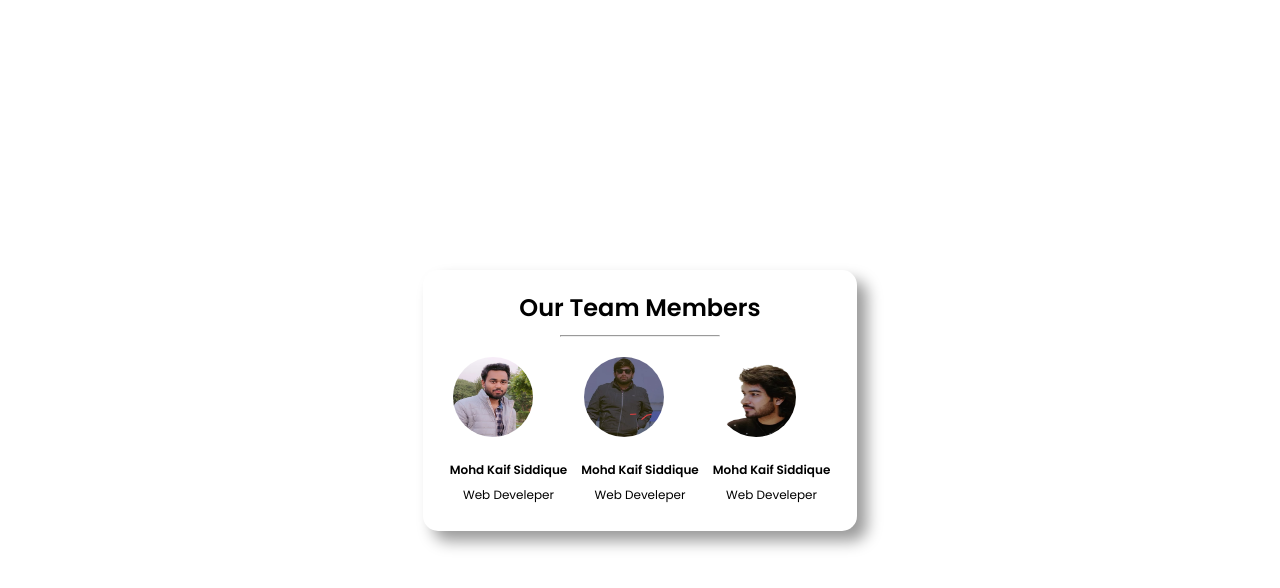
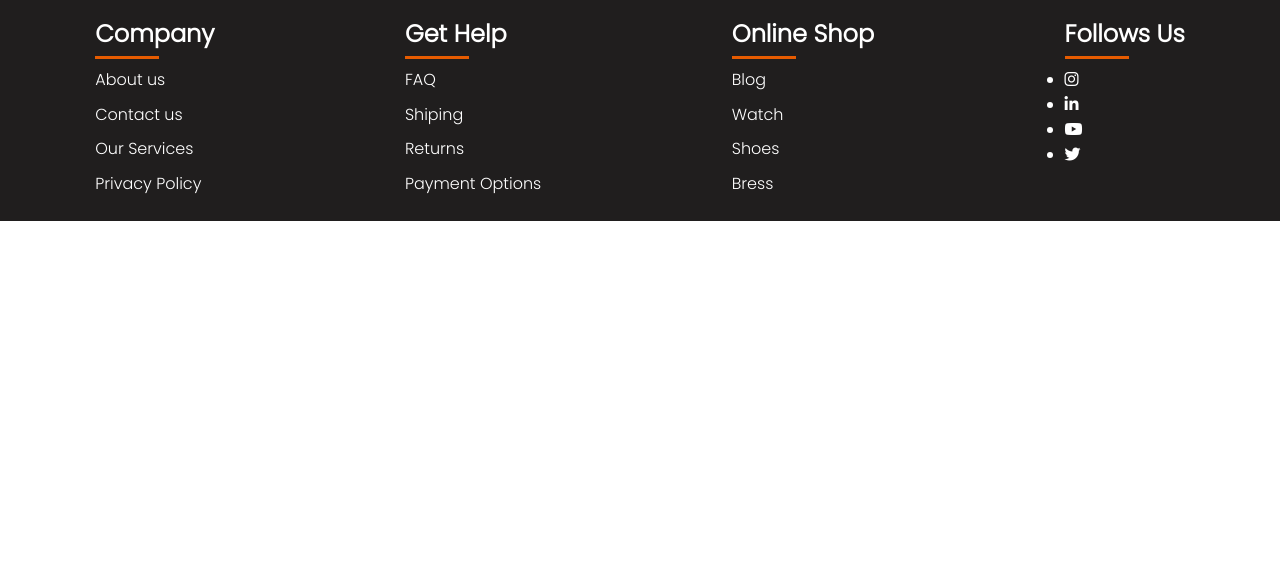
Before and after one commit to kaif21-cmd/DEVELOPING-CONTENT, a plain HTML site: page index.html in a window 1280 px wide. Drawn offline with Linux system fonts and the light colour scheme.

Commit message:
Add files via upload

```diff
--- a/index.html
+++ b/index.html
@@ -1,34 +1,52 @@
 <!DOCTYPE html>
 <html lang="en">
+
 <head>
     <meta charset="UTF-8">
     <meta http-equiv="X-UA-Compatible" content="IE=edge">
     <meta name="viewport" content="width=device-width, initial-scale=1.0">
-    <title>Team page</title>
+    <title>Footer</title>
+    <link rel="stylesheet" href="https://cdnjs.cloudflare.com/ajax/libs/font-awesome/6.2.1/css/all.min.css"
+        integrity="sha512-MV7K8+y+gLIBoVD59lQIYicR65iaqukzvf/nwasF0nqhPay5w/9lJmVM2hMDcnK1OnMGCdVK+iQrJ7lzPJQd1w=="
+        crossorigin="anonymous" referrerpolicy="no-referrer" />
     <link rel="stylesheet" href="style.css">
 </head>
+
 <body>
-    <div class="main-container"> <!--make main container-->
-        <h2>Our Team Members </h2>
-        <hr>
-        <div class="members"> <!--inside main container make members conatiner where all members is to placed-->
-            <div class="team-members"> <!--write the code for each members-->
-               <img src="kaife.jpeg">
-               <h4>Mohd Kaif Siddique</h4>
-               <p> Web Develeper</p>
-            </div>
-            <div class="team-members"> <!--write the code for 2 members-->
-                <img src="shahan.jpeg">
-                <h4>Mohd Kaif Siddique</h4>
-                <p> Web Develeper</p>
-             </div>
-             <div class="team-members"> <!--write the code for 3 members-->
-                <img src="srk.png">
-                <h4>Mohd Kaif Siddique</h4>
-                <p> Web Develeper</p>
-             </div>
+    <div class="footer-section">
+        <div class="footer-items">
+            <h2>Company</h2>
+            <p> <a href="#">About us</a></p>
+            <p> <a href="#">Contact us</a></p>
+            <p> <a href="#">Our Services </a></p>
+            <p> <a href="#">Privacy Policy</a></p>
         </div>
+        <div class="footer-items">
+            <h2>Get Help</h2>
+            <p> <a href="#">FAQ</a></p>
+            <p> <a href="#">Shiping</a></p>
+            <p> <a href="#">Returns</a></p>
+            <p> <a href="#">Payment Options</a></p>
+        </div>
+        <div class="footer-items">
+            <h2>Online Shop</h2>
+            <p> <a href="#">Blog</a></p>
+            <p> <a href="#">Watch</a></p>
+            <p> <a href="#">Shoes</a></p>
+            <p> <a href="#">Bress</a></p>
+        </div>
+        <div class="footer-items">
+            <h2>Follows Us</h2>
+            <ul>
+                <li> <i class="fa-brands fa-instagram"></i></li>
+                <li> <i class="fa-brands fa-linkedin-in"></i></li>
+                <li> <i class="fa-brands fa-youtube"></i></li>
+                <li> <i class="fa-brands fa-twitter"></i></li>
+            </ul>
+        </div>
+
     </div>
-    <!--Design by Kaif Shaikh Siddique Jamia Hamdard-->
+    <!---CODE FOR FOOTER DESIGINED BY KAIF SHAIKH SIDDIQUE JAMIA HAMDARD-->
 </body>
+
 </html>
--- a/style.css
+++ b/style.css
@@ -1,56 +1,77 @@
-@import url('https://fonts.googleapis.com/css2?family=Noto+Sans:wght@700&family=Poppins:wght@400;500;600&display=swap');
-* {
+@import url('https://fonts.googleapis.com/css2?family=Poppins:wght@300&display=swap');
+*{
     margin:0;
     padding:0;
-    box-sizing:border-box;
-    font-family:"poppins",sans-serif;
+    box-sizing: border-box;
+    font-family: 'Poppins',sans-serif;
 }
-body{
-    display:flex;
-    justify-content: center;
-    align-items: center;
+.footer-section{
     width:100%;
-    height:100vh;
-    background-color: linear-gradient(#d66f1b 0%, #ec2eef 100%);
+    display: flex;
+    color:white;
+    justify-content:space-around;
+    flex-wrap:wrap;
+    padding:1rem 0;
+    background-color: rgb(32,30,30);
 
 }
-.main-container{
-    background-color: #fff;
-    border-radius:15px;
-    margin: 1rem;
-    padding:20px;
-    box-shadow:10px 10px 15px rgba(0,0,0,0.4)
+.footer-section h2{
+    margin-bottom: 1rem;
+    position:relative;
 }
-h2{
-    text-align:center;
-
+.footer-section h2::after{ /*for brown line*/
+    content: '';
+    width:4rem;
+    height: .2rem;
+    background:#e65b00;
+    position:absolute;
+    top:2.5rem;
+    left:0;
 }
-hr{
-    width:10rem;
-    margin:10px auto;
+.footer-section p{
+    transition: all.2s linear;
+    margin-bottom: .6em;
 }
-.members{
-    display:flex;
-    justify-content: center;
-    flex-wrap;
-}
-.team-member{
-    margin:8px;
-    transition:all .3s ease;
+a {
+    color:white;
+    text-decoration:none;
     cursor:pointer;
 }
-.team-member:hover {
- transform:scale(1.1)
+.footer-section p:hover{
+    transition:all.2s linear; /*for Hover Effect*/
+    transform:translateX(4px)
 }
-img{
-    width:80px;
-    height:80px;
-    border-radius:50%;
-    margin:10px;
+.footer-section a:hover{
+    color:#f46d13;
 }
-h4,
-p {
-    text-align: center;
-    font-size: 12px;
-    margin: 7px;
+.footer-item {
+    margin: 1rem;
 }
+
+.footer-item ul {
+    display: flex;
+    justify-content:space-around;
+    list-style:none;
+}
+.footer-item li{
+    margin-right:1rem;
+}
+.social ul li {
+    font-size: 1.2rem;
+    cursor: pointer;
+    transition: all .2s linear;
+}
+
+.social ul li:hover{
+    color:#e65b00;
+    transform:scale(1.1);
+    transition: all .2s linear;
+}
+@media screen and (max-width: 320px) {
+    .footer-section {
+        flex-direction: column;
+        justify-content: flex-start;
+        padding-left: 2rem;
+    }
+}
+ /*CODE FOR FOOTER DESIGINED BY KAIF SHAIKH SIDDIQUE JAMIA HAMDARD*/
```
